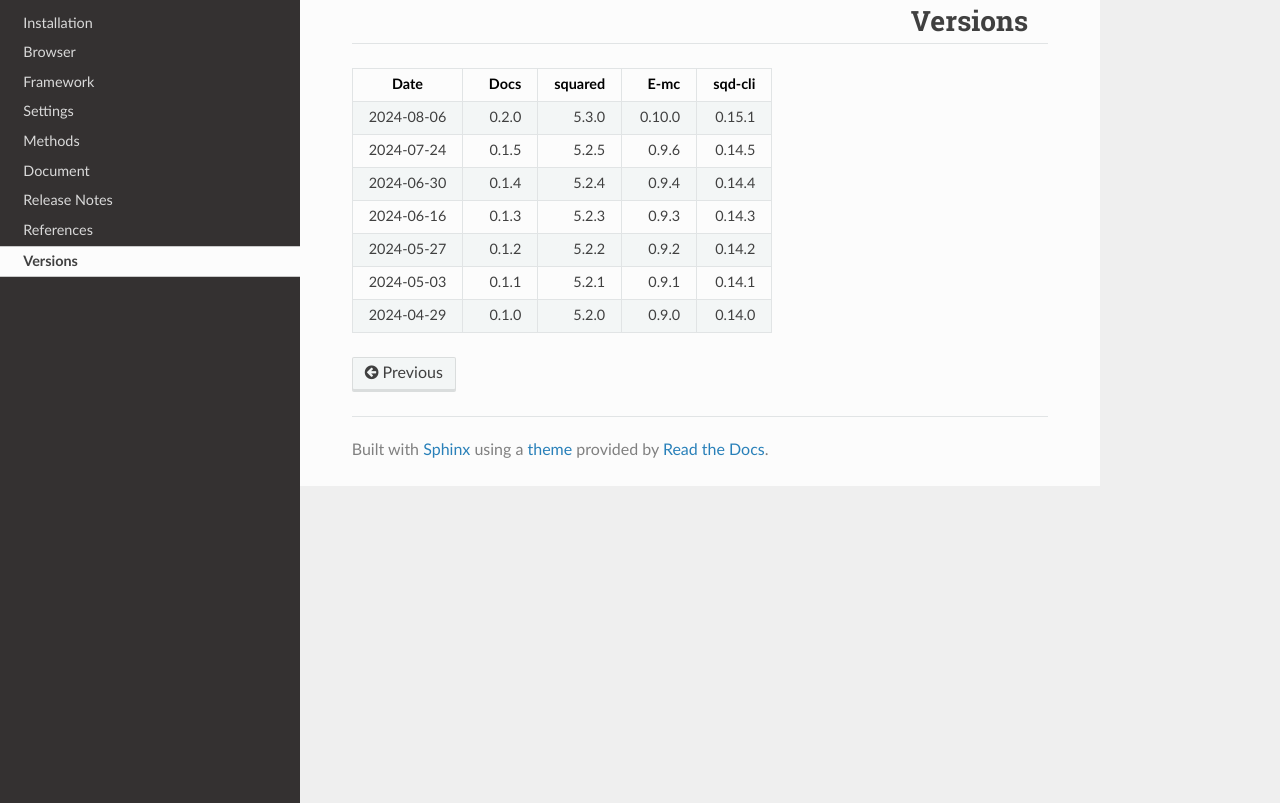
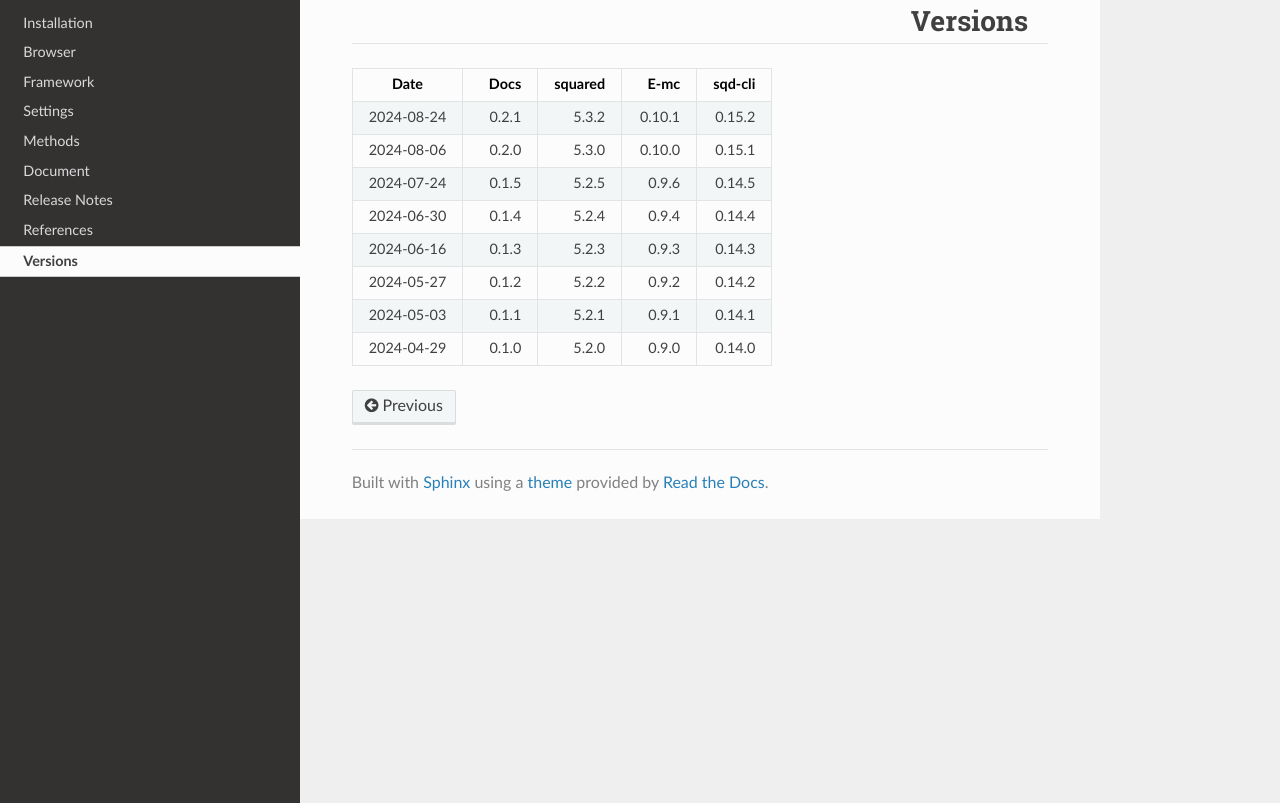
Before and after one commit to anpham6/android-docs, a Sphinx documentation site: the page built from source/versions.rst, in a window 1280 px wide, cut to the strip 97-900 px from the top of the page. Built offline with Sphinx 7.4.7 and the Read the Docs theme 2.0.0, drawn with Linux system fonts in a browser that asks for light colours.

Commit message:
Publish: android-docs @ 0.2.1 [squared 5.3.2 / 0.15.2]

```diff
--- a/source/conf.py
+++ b/source/conf.py
@@ -9,7 +9,7 @@
 project = 'squared'
 copyright = 'squared 2024'
 author = 'An Pham'
-release = '5.3.0'
+release = '5.3.2'
 
 # -- General configuration ---------------------------------------------------
 # https://www.sphinx-doc.org/en/master/usage/configuration.html#general-configuration
--- a/source/versions.rst
+++ b/source/versions.rst
@@ -7,6 +7,7 @@ Versions
 ========== ======== ======== ======== ========
    Date      Docs    squared     E-mc  sqd-cli
 ========== ======== ======== ======== ========
+2024-08-24    0.2.1    5.3.2   0.10.1   0.15.2
 2024-08-06    0.2.0    5.3.0   0.10.0   0.15.1
 2024-07-24    0.1.5    5.2.5    0.9.6   0.14.5
 2024-06-30    0.1.4    5.2.4    0.9.4   0.14.4
```
Also changed, not shown: README.md (+1 -0 lines).
